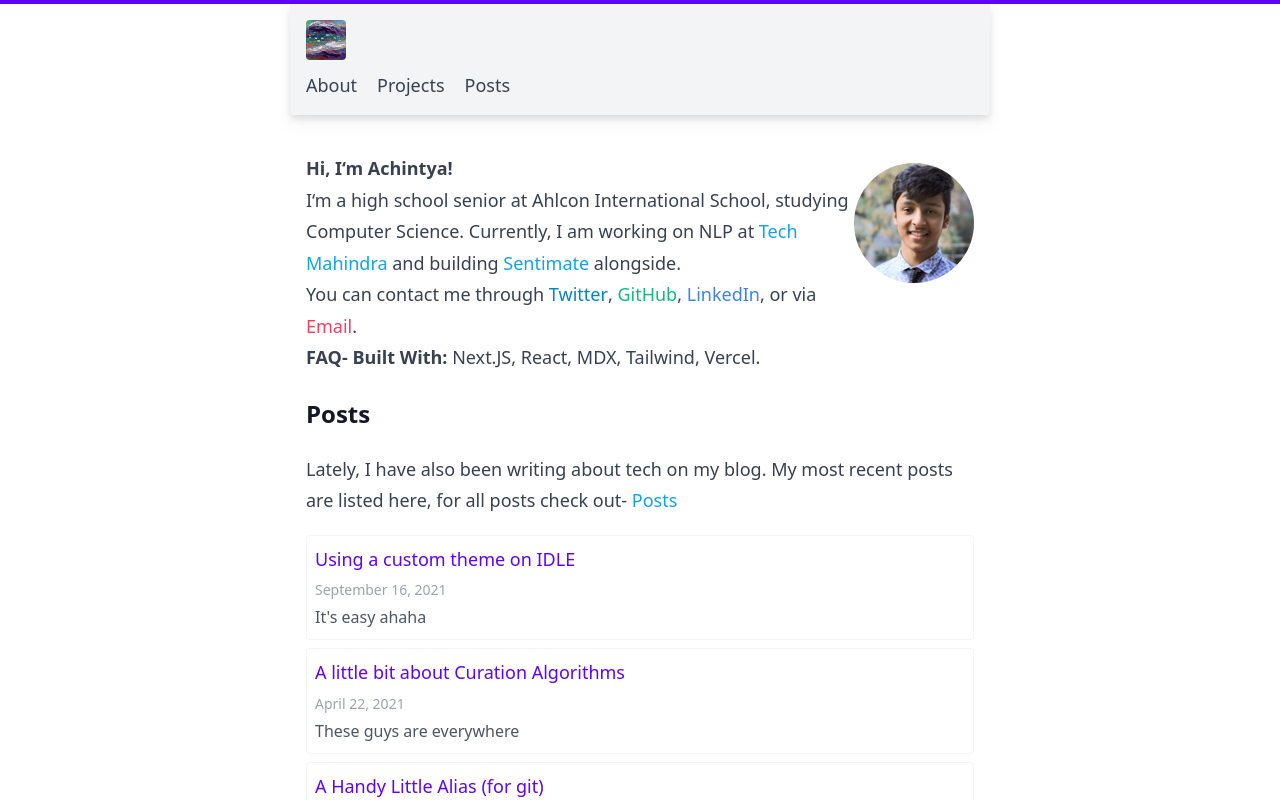
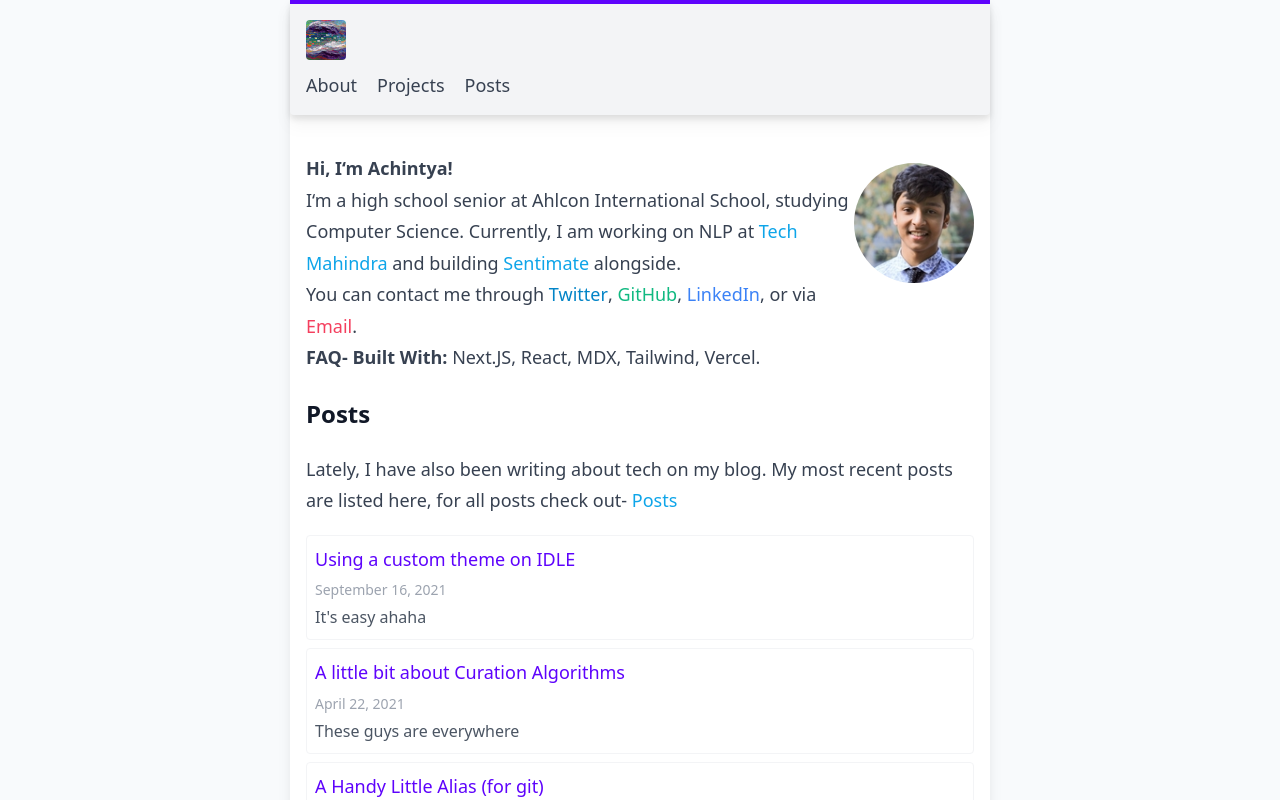
Before and after one commit to achntj/garden, a Next.js app: page / in a window 1280 px wide. Shown: the top 800 px of the page. Built offline with nearby package versions, Linux system fonts and the light colour scheme; no server answers.

Commit message:
design++

```diff
--- a/components/Base.js
+++ b/components/Base.js
@@ -21,10 +21,10 @@ export default function Base({ children, ...pageProps }) {
           }
         />
       </Head>
-      <div className="border-t-4 border-accent">
-        <div className="max-w-[700px] mx-auto flex flex-col min-h-screen">
+      <div className="bg-slate-50">
+        <div className="max-w-[700px] shadow-lg mx-auto flex flex-col min-h-screen bg-white">
           <Nav />
-          <div className="px-4 text-gray-700 prose">{children}</div>
+          <div className="px-4 text-gray-700 prose flex-grow">{children}</div>
           <Footer />
         </div>
       </div>
--- a/components/Nav.js
+++ b/components/Nav.js
@@ -4,7 +4,7 @@ import { useEffect } from "react";
 
 function Nav() {
   return (
-    <div className="bg-gray-100 rounded-b drop-shadow-lg p-4 mb-5">
+    <div className="bg-gray-100 rounded-b drop-shadow-lg p-4 mb-5 border-t-4 border-accent">
       <div className="container">
         <header className="masthead clearfix">
           <div className="site-info">
--- a/styles/globals.css
+++ b/styles/globals.css
@@ -8,6 +8,7 @@
 
 .prose a {
   @apply text-sky-500;
+  @apply transition;
 }
 
 .prose a:hover {
```
